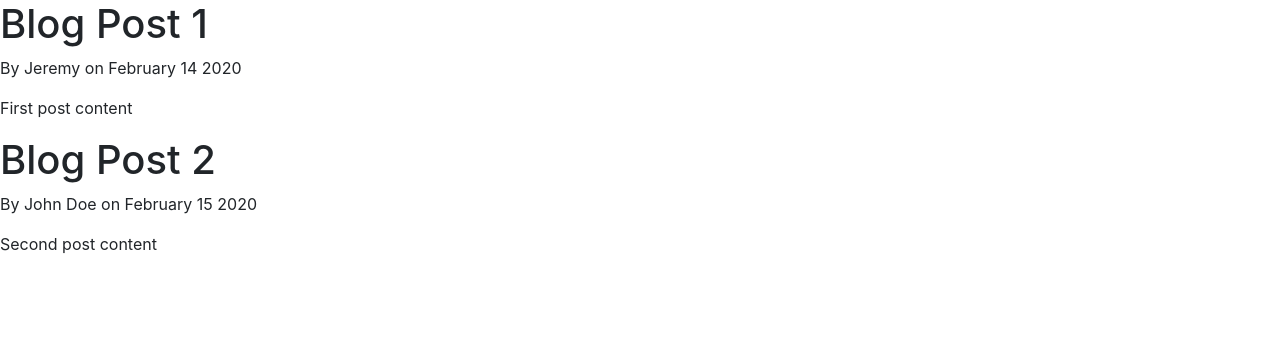
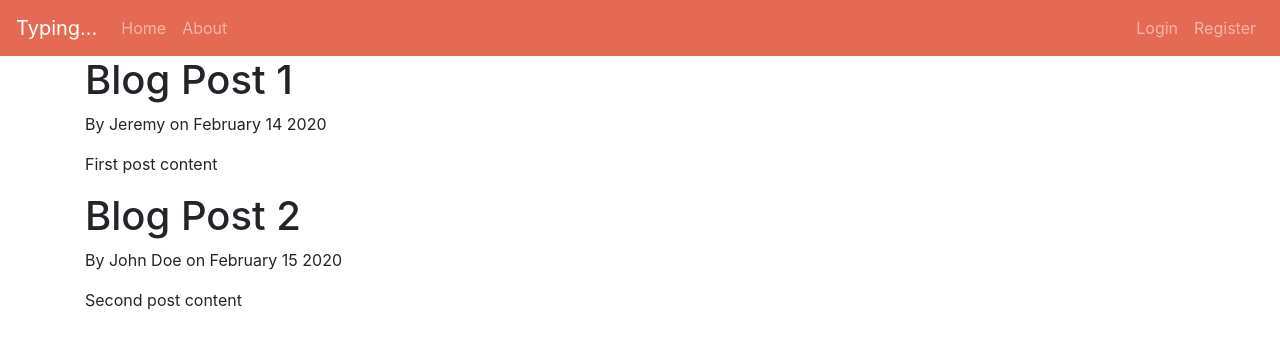
Before and after one commit to JeremyLoh/Typing, a Django app: page / in a window 1280 px wide. Shown: the top 349 px of the page. Run offline with Django 3.2, Linux system fonts and the light colour scheme; some libraries are stand-ins or nearby versions.

Commit message:
Add navbar

```diff
--- a/typing_project/blog/templates/blog/layout.html
+++ b/typing_project/blog/templates/blog/layout.html
@@ -1,3 +1,4 @@
+{% load static %}
 <!DOCTYPE html>
 <html lang="en">
 
@@ -13,13 +14,40 @@
   <!-- Bootstrap CSS -->
   <link rel="stylesheet" href="https://stackpath.bootstrapcdn.com/bootstrap/4.5.0/css/bootstrap.min.css" integrity="sha384-9aIt2nRpC12Uk9gS9baDl411NQApFmC26EwAOH8WgZl5MYYxFfc+NcPb1dKGj7Sk" crossorigin="anonymous">
 
+  <link rel="stylesheet" type="text/css" href="{% static 'blog/main.css' %}">
+
   <title>
     {% block title %} {% endblock %}
   </title>
 </head>
 
 <body>
-  {% block body %} {% endblock %}
+  <header>
+    <nav class="navbar navbar-expand-md navbar-dark primary-color">
+      <a class="navbar-brand" href="{ url 'blog-index' %}">Typing...</a>
+
+      <button class="navbar-toggler" type="button" data-toggle="collapse" data-target="#navbarText" aria-controls="navbarText" aria-expanded="false" aria-label="Toggle navigation">
+        <span class="navbar-toggler-icon"></span>
+      </button>
+
+      <div class="collapse navbar-collapse" id="navbarText">
+        <!-- Navbar left side -->
+        <div class="navbar-nav mr-auto">
+          <a class="nav-link nav-item" href="{% url 'blog-index' %}">Home</a>
+          <a class="nav-link nav-item" href="{% url 'blog-about' %}">About</a>
+        </div>
+        <!-- Navbar right side -->
+        <div class="navbar-nav">
+          <a class="nav-link nav-item" href="#">Login</a>
+          <a class="nav-link nav-item" href="#">Register</a>
+        </div>
+      </div>
+    </nav>
+  </header>
+
+  <div class="container">
+    {% block body %} {% endblock %}
+  </div>
 
   <!-- Optional JavaScript -->
   <!-- jQuery first, then Popper.js, then Bootstrap JS -->
```
